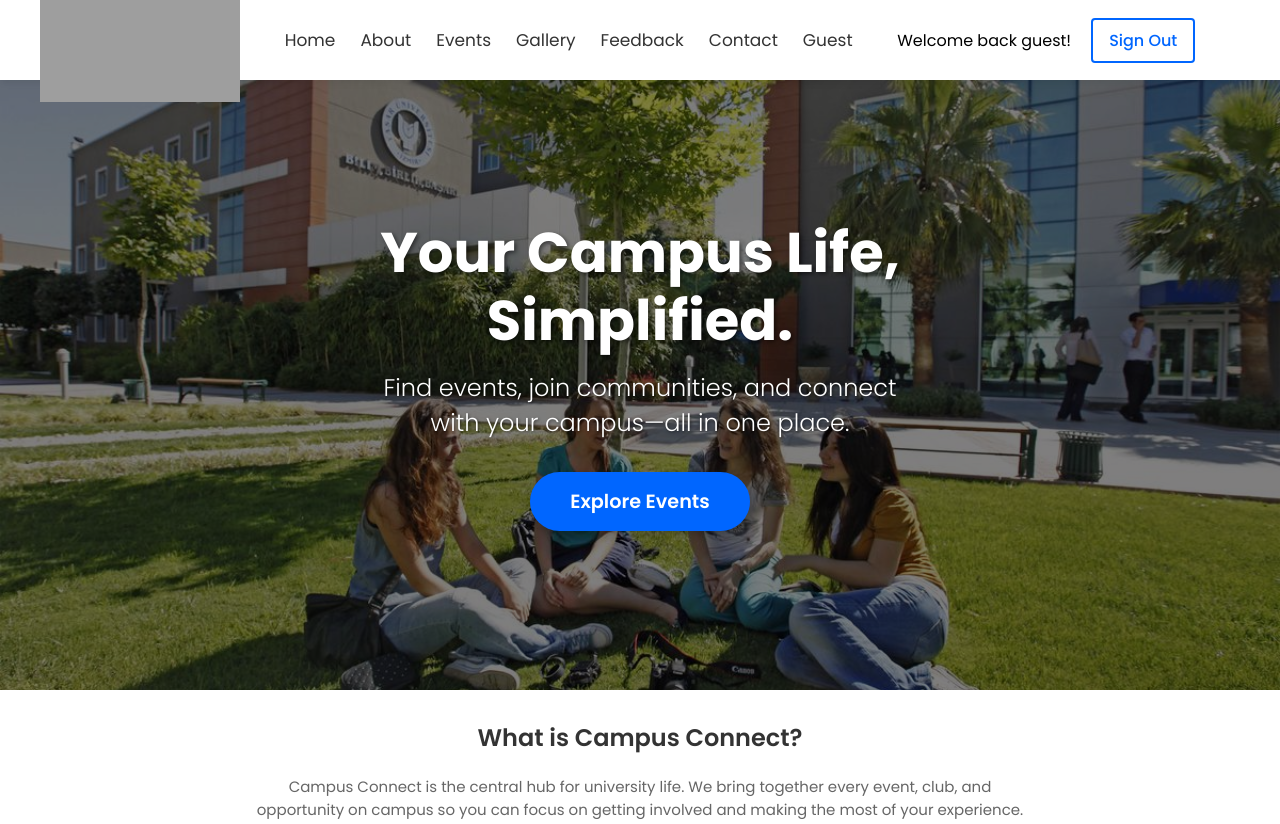
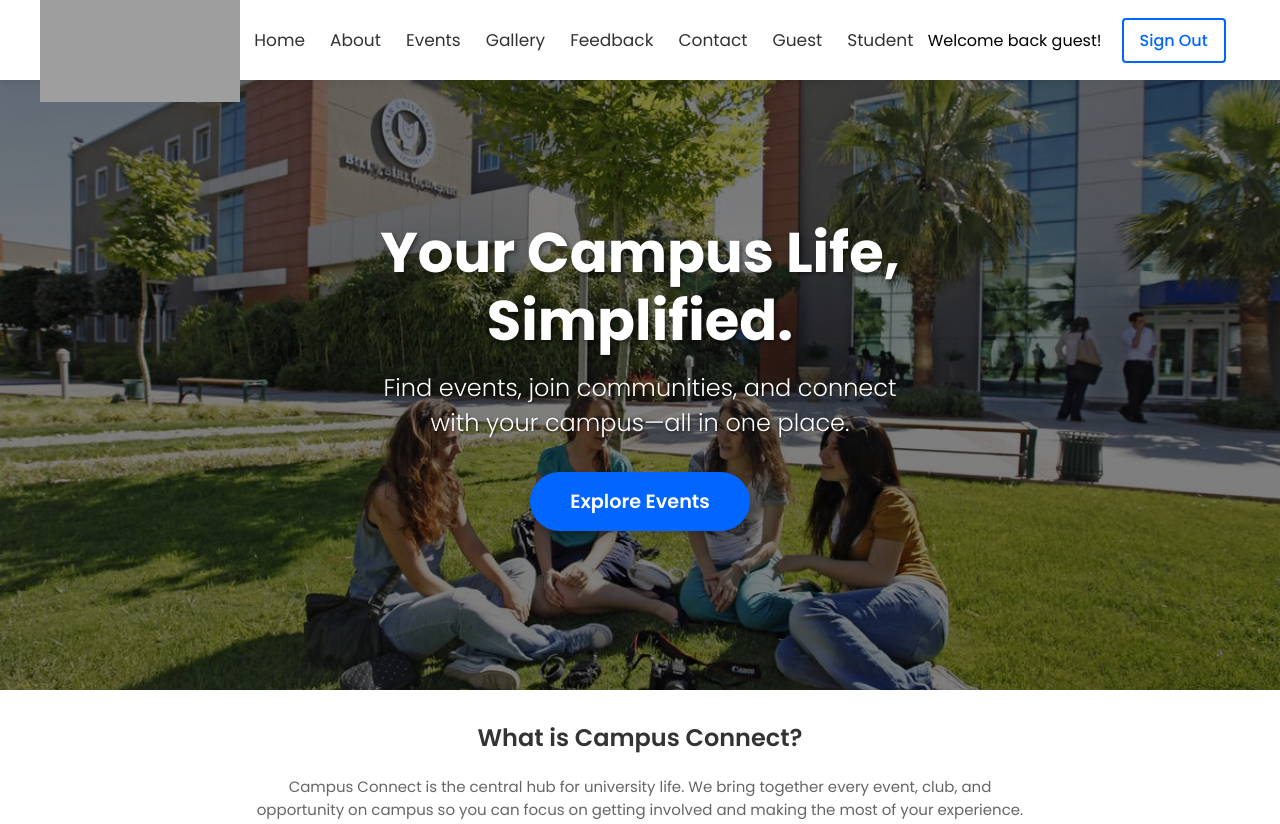
Before and after one commit to Damilee2010/CampusConnect, a plain HTML site: page guest.html in a window 1280 px wide. Shown: the top 824 px of the page. Drawn offline with Linux system fonts and the light colour scheme; grey boxes are pictures that could not be loaded; a web font is replaced by a local one.

Commit message:
Update guest.html

```diff
--- a/guest.html
+++ b/guest.html
@@ -21,6 +21,7 @@
             <li><a href="#feedback">Feedback</a></li>
             <li><a href="#contact">Contact</a></li>
             <li><a href="guest.html">Guest</a></li>
+            <li><a href="home.html">Student</a></li>
         </ul>
 <div class="btn">
     <p class="signup-link">Welcome back guest!</p>
@@ -317,4 +318,5 @@ than thankful for. "
     </main>
     <script src="script.js"></script>
 </body>
+
 </html>
```
